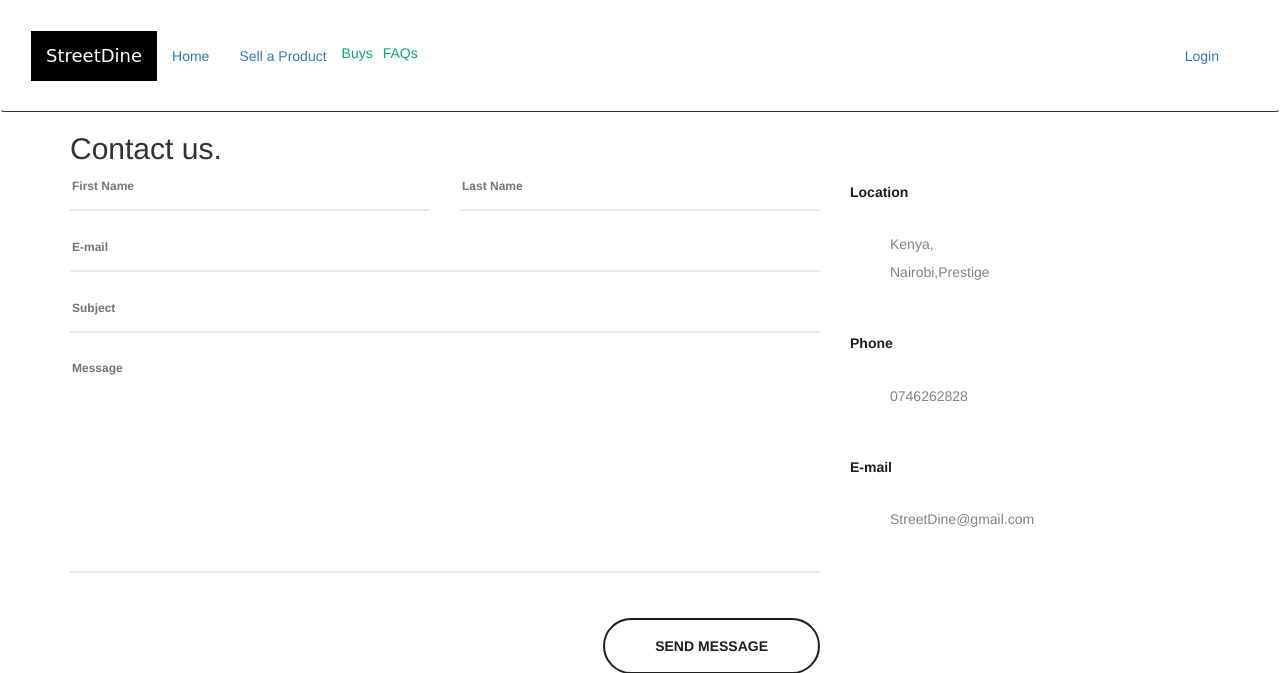
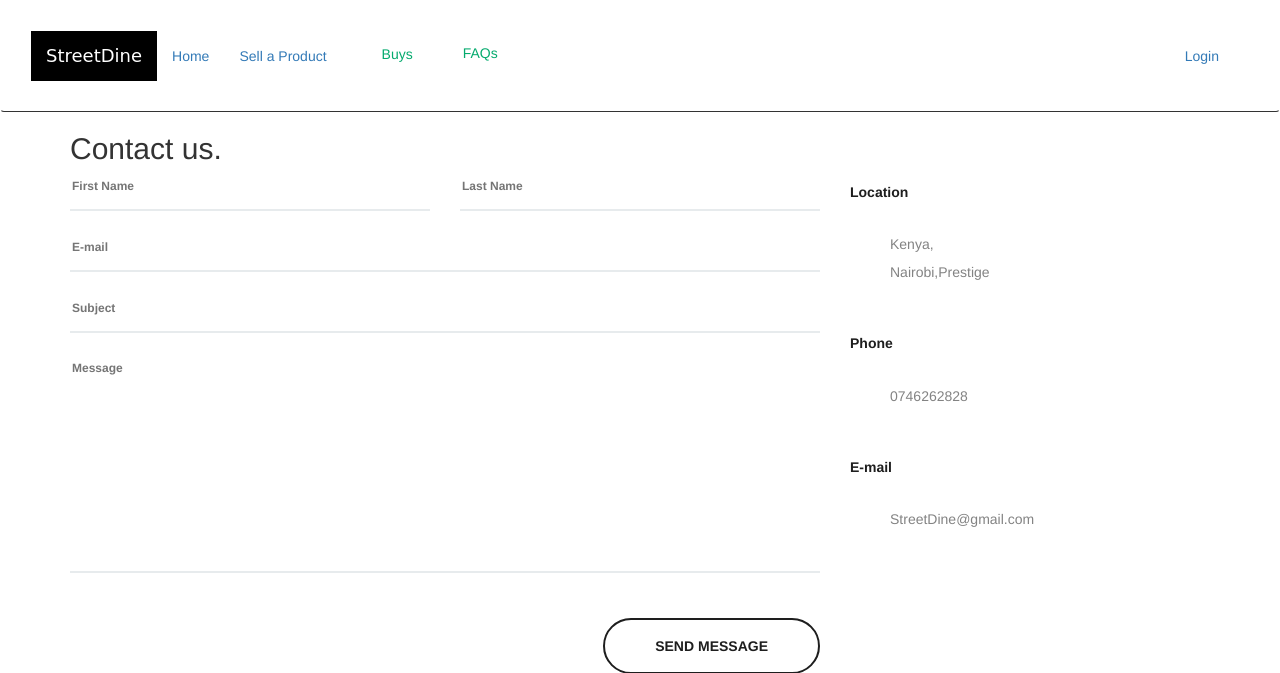
Before and after one commit to Mugambi645/StreetDine, a Flask app: page /about in a window 1280 px wide. Shown: the top 673 px of the page. Run offline with Flask 2, Linux system fonts and the light colour scheme; some libraries are stand-ins or nearby versions; some web fonts are replaced.

Commit message:
change navbar margin alignment

```diff
--- a/app/templates/navbar.html
+++ b/app/templates/navbar.html
@@ -61,7 +61,7 @@
                     <li><a href="{{url_for('main.index')}}">Home</a></li>
                     <li><a href="{{url_for('cart.new_pitch')}}">Sell a Product</a></li>
 
-                    <li><div class="dropdown" style="margin-top: 1.2rem; color: #04AA6D; margin-right: 1rem;">
+                    <li><div class="dropdown" style="margin-top: 1.3rem; color: #04AA6D; margin-right: 5rem; margin-left: 4rem;">
                       Buys
                       <div class="dropdown-content">
                         <a href="{{url_for('cart.drinks_sale')}}">Drinks and Beverages</a>
@@ -73,7 +73,7 @@
 
                       </div>
 
-                    <li><div class="dropdown" style="margin-top: 1.2rem; color: #04AA6D;">
+                    <li><div class="dropdown" style="margin-top: 1.2rem; color: #04AA6D; margin-right: 2rem;">
                         FAQs
                         <div class="dropdown-content">
                           <a href="{{url_for('faqs.bussiness_idea')}}">Is food bussiness for you?</a>
```
